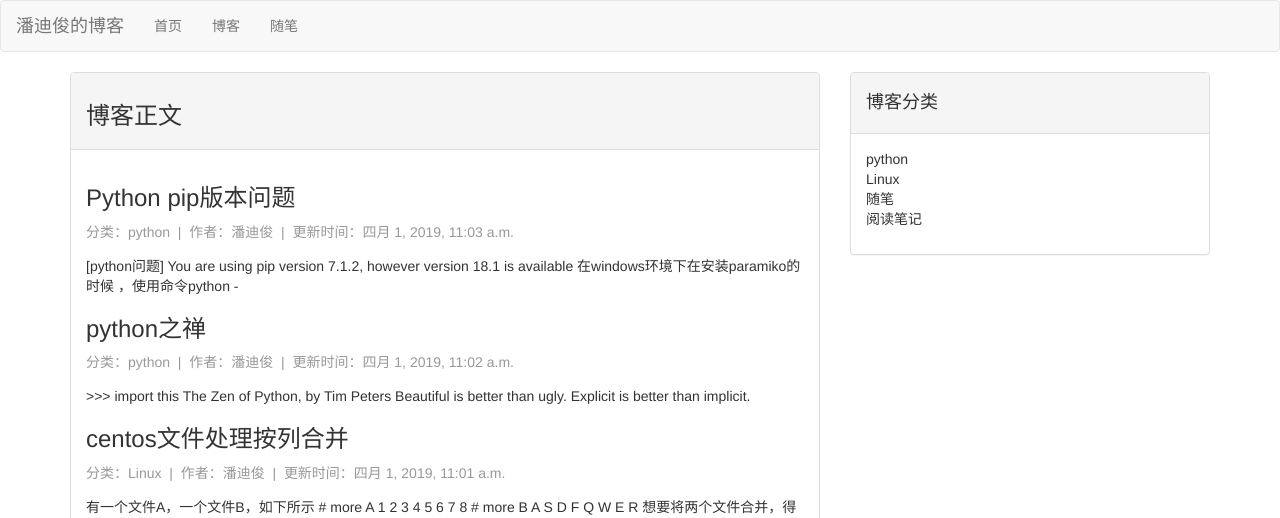
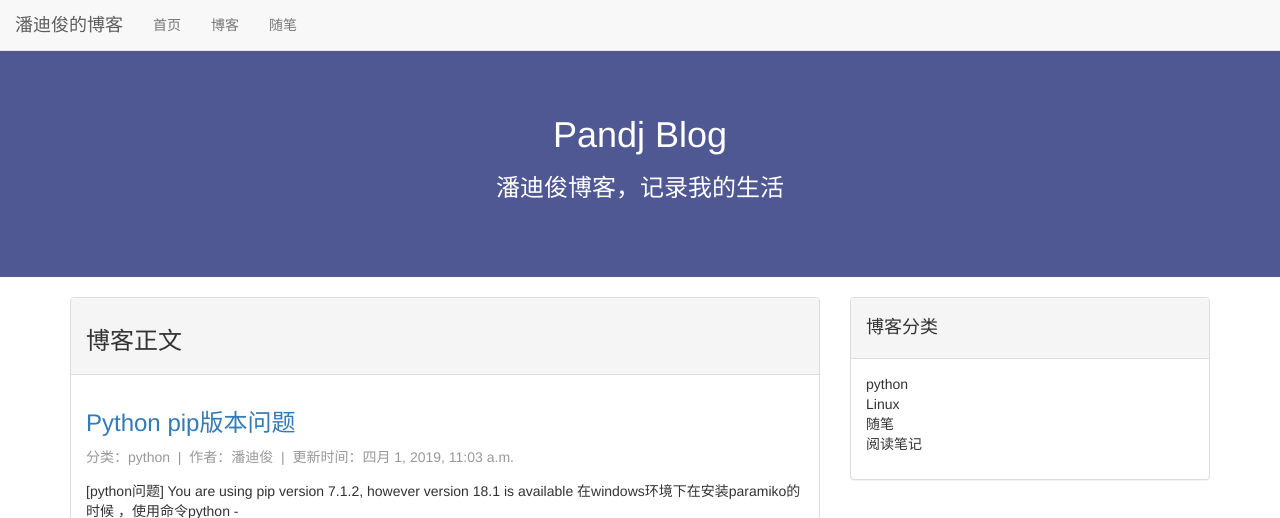
Before and after one commit to Pandijun/blog, a Django app: page /blog/ in a window 1280 px wide. Shown: the top 518 px of the page. Run offline with Django 3.2, Linux system fonts and the light colour scheme; data comes from the database, SQL or seed files in the repository; some libraries are stand-ins or nearby versions.

Commit message:
pandj_blogv0.4

```diff
--- a/blog/urls.py
+++ b/blog/urls.py
@@ -3,5 +3,6 @@ from django.urls import path,include
 from . import views
 
 urlpatterns = [
-    path('',views.blog_list,name='blog_list')
+    path('',views.blog_list,name='blog_list'),
+    path('<int:blog_id>',views.blog_content,name='blog_content'),
 ]
--- a/blog/views.py
+++ b/blog/views.py
@@ -13,3 +13,10 @@ def blog_list(request):
 
 def index(request):
     return render(request,'index.html')
+
+
+def blog_content(request,blog_id):
+    blog = models.Blog.objects.get(id=blog_id)
+    context = {}
+    context['blog'] = blog
+    return render(request,'blog_content.html',context)
--- a/templates/base.html
+++ b/templates/base.html
@@ -16,6 +16,16 @@
             padding: 0;
         }
 
+        .title-bonner{
+            text-align: center;
+            min-height: 257px;
+            position: relative;
+            margin-top: 20px;
+            padding-top: 75px;
+            margin-bottom: 20px;
+            background-color: #4F5893;
+        }
+
 
     </style>
 
@@ -24,7 +34,7 @@
 </head>
 <body>
         <!-- 定义导航栏 -->
-    <div class="navbar navbar-default" role='navigation'>
+    <div class="navbar navbar-default navbar-fixed-top" role='navigation'>
         <div class="container-fluid">
                 <div class="navbar-header">
                      <a href="#" class="navbar-brand">潘迪俊的博客</a>
@@ -46,7 +56,21 @@
         </div>
     </div>
 
-{% block content %}{% endblock %}
+    <div class="title-bonner">
+
+        <h1 style="color:white">Pandj Blog</h1>
+        <h3 style="color: white">潘迪俊博客，记录我的生活</h3>
+    </div>
+
+
+
+{% block content %}
+
+
+
+
+
+{% endblock %}
 
 
 </body>
--- a/templates/blog_list.html
+++ b/templates/blog_list.html
@@ -10,6 +10,10 @@
 <body>
 
 {% block content%}
+
+
+
+
 <!--     <h1>WELCOME TO MY BLOG_LIST</h1>
     <a href="/">返回首页</a> -->
   <div class="container">
@@ -21,7 +25,7 @@
                              <ul>
                                 {% for blog in blog_list_all %}
                                 <div>
-                                <li style="list-style-type: none"><h3>{{blog.title}}</h3></li>
+                                <li style="list-style-type: none"><a href="{% url 'blog_content' blog.pk %}"><h3>{{blog.title}}</a></h3></li>
                                 <span style="color:#999">分类：{{blog.blog_type}} &nbsp;|&nbsp;</span>
                                 <span style="color:#999">作者：{{blog.author}} &nbsp;|&nbsp;</span>
                                 <span style="color:#999">更新时间：{{blog.last_updated_time}}</span>
```
Also changed, not shown: templates/blog_content.html (added, +44 -0 lines).
